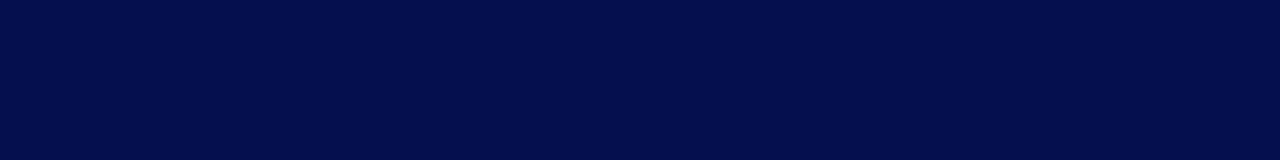
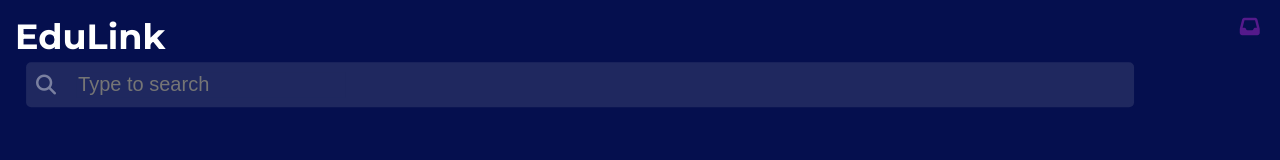
Before and after one commit to tomikorzu/EduLinks, a plain HTML site: page Edulink_page/home/index.html in a window 1280 px wide. Drawn offline with Linux system fonts and the light colour scheme; files that its build step writes are made by us from their sources; a web font is replaced by a local one.

Commit message:
feat:(Edulink_page/section-home): make header structure and some input styles

```diff
--- a/Edulink_page/home/index.html
+++ b/Edulink_page/home/index.html
@@ -1,24 +1,46 @@
 <!DOCTYPE html>
 <html lang="en">
-<head>
-    <meta charset="UTF-8">
-    <meta name="viewport" content="width=device-width, initial-scale=1.0">
+  <head>
+    <meta charset="UTF-8" />
+    <meta name="viewport" content="width=device-width, initial-scale=1.0" />
     <title>EduLink: Home</title>
-    <link rel="stylesheet" href="../style.css">
-    <link rel="stylesheet" href="./style.css">
-    <link rel="stylesheet" href="../home/sections-home-css/channels.css">
-    <link rel="stylesheet" href="../home/sections-home-css/clases.css">
-    <link rel="stylesheet" href="../home/sections-home-css/home.css">
-    <link rel="stylesheet" href="../home/sections-home-css/sidebar.css">
-    <link rel="stylesheet" href="../home/sections-home-css/topbar.css">
-</head>
-<body>
-    <header></header>
+    <link rel="stylesheet" href="../../style.css" />
+    <link rel="stylesheet" href="./style.css" />
+    <link rel="stylesheet" href="../home/sections-home-css/channels.css" />
+    <link rel="stylesheet" href="../home/sections-home-css/clases.css" />
+    <link rel="stylesheet" href="../home/sections-home-css/home.css" />
+    <link rel="stylesheet" href="../home/sections-home-css/sidebar.css" />
+    <link rel="stylesheet" href="../home/sections-home-css/topbar.css" />
+  </head>
+  <body>
+    <header>
+      <nav class="navbar">
+        <div>
+          <h2>EduLink</h2>
+        </div>
+        <div class="container-navbar-input">
+          <i class="fa-solid fa-magnifying-glass"></i>
+          <input
+            class="navbar-input"
+            type="search"
+            name=""
+            id=""
+            placeholder="Type to search"
+          />
+        </div>
+        <div>
+          <a href="">
+            <i class="fa-solid fa-inbox navbar-icons"></i>
+          </a>
+          <img src="" alt="" />
+        </div>
+      </nav>
+    </header>
     <main>
       <aside></aside>
       <section id="section-chanel"></section>
       <section id="section-classes"></section>
     </main>
     <footer></footer>
-</body>
+  </body>
 </html>
--- a/Edulink_page/home/sections-home-css/home.css
+++ b/Edulink_page/home/sections-home-css/home.css
@@ -1,7 +1,37 @@
-body{
-    background-color: var(--bg-color);
+body {
+  background-color: var(--bg-color);
 }
 
-:root{
-    --bg-color: #050F4E
+:root {
+  --bg-color: #050f4e;
 }
+
+.navbar {
+  position: relative;
+  display: flex;
+  justify-content: space-between;
+  padding: 15px;
+}
+
+.container-navbar-input {
+  position: absolute;
+  transform: translate(1%, 105%);
+  width: 85%;
+  background-color: #d9d9d920;
+  padding: 10px;
+  border-radius: 5px;
+  display: flex;
+  gap: 20px;
+  align-items: center;
+}
+
+.navbar-input {
+  background-color: #1f285f;
+  color: white;
+  border: none;
+  font-size: 1em;
+}
+
+.fa-magnifying-glass {
+  color: #7a80a0;
+}
```
